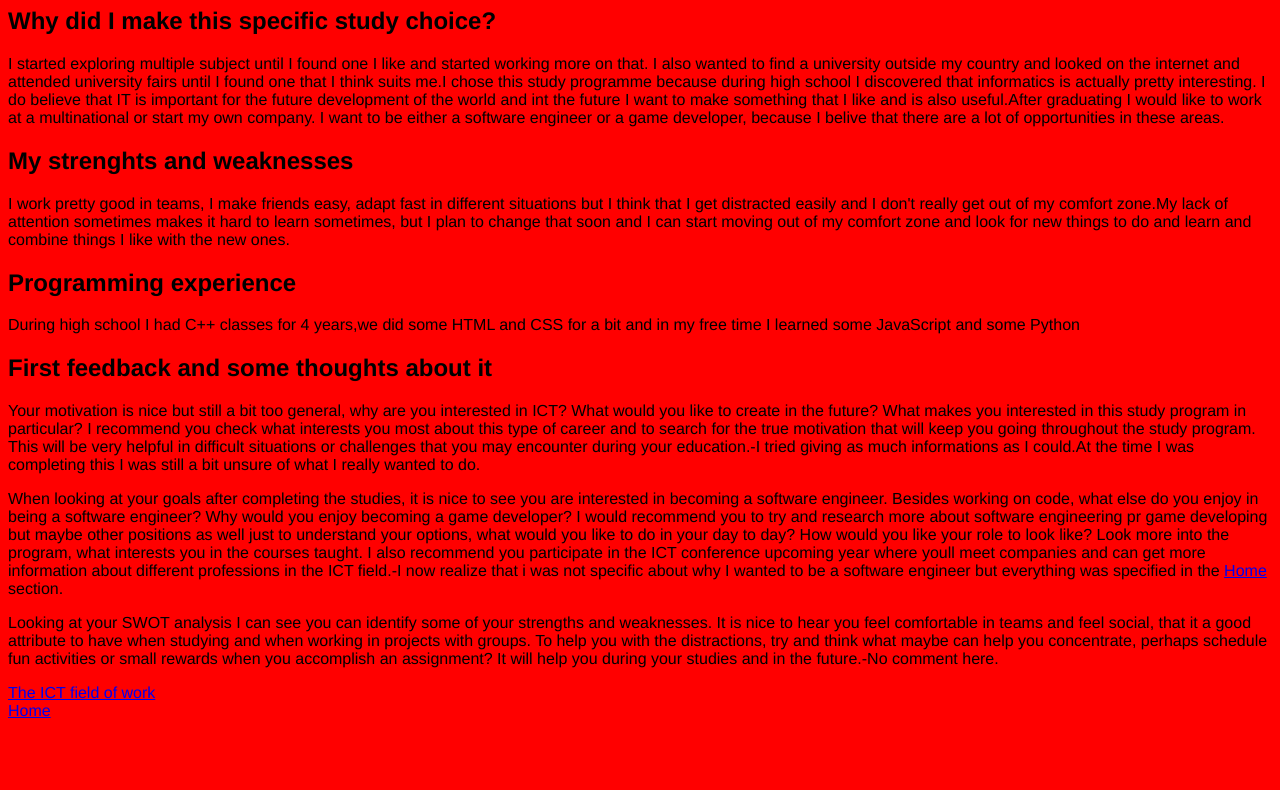
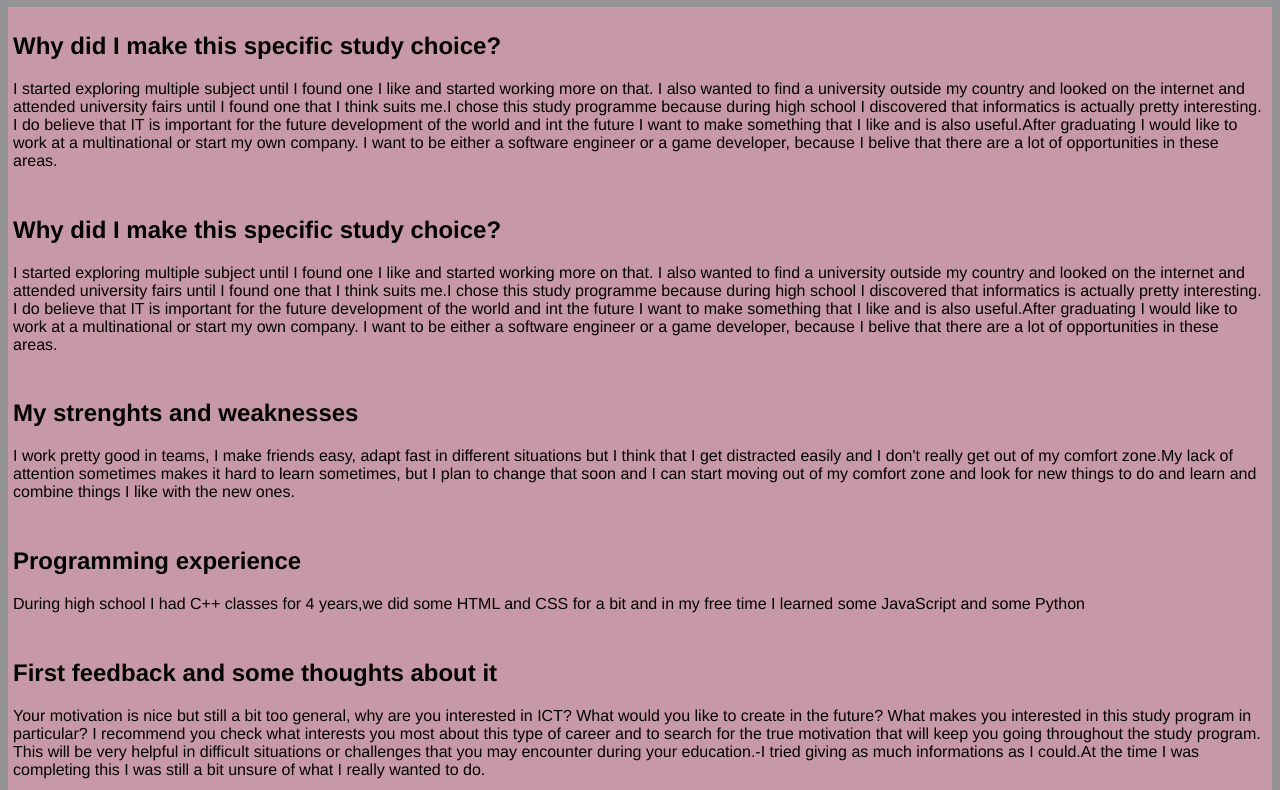
Before and after one commit to Gogu101/.github.io, a plain HTML site: page blog.html in a window 1280 px wide. Shown: the part 73-863 px from the top of the page. Before the commit the page ends 801 px from the top, so only its background shows below. Drawn offline with Linux system fonts and the light colour scheme.

Commit message:
Made changes to the webfile

```diff
--- a/blog.html
+++ b/blog.html
@@ -11,19 +11,33 @@
 
 <body>
   <h1>Darius's blog</h1>
-  <h2>Why did I make this specific study choice?</h2>
+  <div>
+    <h2>Why did I make this specific study choice?</h2>
   <p>
     I started exploring multiple subject until I found one I like and started working more on that. I also wanted to find a university outside my country and looked on the internet and attended university fairs until I found one that I think suits me.I chose this study programme because during high school I discovered that informatics is actually pretty interesting. I do believe that IT is important for the future development of the world and int the future I want to make something that I like and is also useful.After graduating I would like to work at a multinational or start my own company. I want to be either a software engineer or a game developer, because I belive that there are a lot of opportunities in these areas.
   </p>
-  <h2>My strenghts and weaknesses</h2>
+  </div>
+  <div>
+    <h2>Why did I make this specific study choice?</h2>
+  <p>
+    I started exploring multiple subject until I found one I like and started working more on that. I also wanted to find a university outside my country and looked on the internet and attended university fairs until I found one that I think suits me.I chose this study programme because during high school I discovered that informatics is actually pretty interesting. I do believe that IT is important for the future development of the world and int the future I want to make something that I like and is also useful.After graduating I would like to work at a multinational or start my own company. I want to be either a software engineer or a game developer, because I belive that there are a lot of opportunities in these areas.
+  </p>
+  </div>
+  <div>
+    <h2>My strenghts and weaknesses</h2>
   <p>I work pretty good in teams, I make friends easy, adapt fast in different situations but I think that I get distracted easily and I don't really get out of my comfort zone.My lack of attention sometimes makes it hard to learn sometimes, but I plan to change that soon and I can start moving out of my comfort zone and look for new things to do and learn and combine things I like with the new ones.</p>
-  <h2>Programming experience</h2>
+  </div>
+  <div>
+    <h2>Programming experience</h2>
   <p>During high school I had C++ classes for 4 years,we did some HTML and CSS for a bit and in my free time I learned some JavaScript and some Python</p>
-  <h2>First feedback and some thoughts about it</h2>
+  </div>
+  <div>
+    <h2>First feedback and some thoughts about it</h2>
   <p>Your motivation is nice but still a bit too general, why are you interested in ICT? What would you like to create in the future? What makes you interested in this study program in particular? I recommend you check what interests you most about this type of career and to search for the true motivation that will keep you going throughout the study program. This will be very helpful in difficult situations or challenges that you may encounter during your education.-I tried giving as much informations as I could.At the time I was completing this I was still a bit unsure of what I really wanted to do.</p>
   <p>When looking at your goals after completing the studies, it is nice to see you are interested in becoming a software engineer. Besides working on code, what else do you enjoy in being a software engineer? Why would you enjoy becoming a game developer? I would recommend you to try and research more about software engineering  pr game developing but maybe other positions as well just to understand your options, what would you like to do in your day to day? How would you like your role to look like? Look more into the program, what interests you in the courses taught. I also recommend you participate in the ICT conference upcoming year where youll meet companies and can get more information about different professions in the ICT field.-I now realize that i was not specific about why I wanted to be a software engineer but everything was specified in the <a href="index.html">Home</a> section.</a></p>
   <p>Looking at your SWOT analysis I can see you can identify some of your strengths and weaknesses. It is nice to hear you feel comfortable in teams and feel social, that it a good attribute to have when studying and when working in projects with groups. To help you with the distractions, try and think what maybe can help you concentrate, perhaps schedule fun activities or small rewards when you accomplish an assignment? It will help you during your studies and in the future.-No comment here.</p>
   <a href="https://www.planitplus.net/CareerAreas/View/8#:~:text=There%20are%20many%20different%20sectors,administration%20and%20web%20and%20multimedia.">The ICT field of work</a>
+  </div>
 </body>
 <ul>
   <li><a href="index.html">Home</a></li>
--- a/style.css
+++ b/style.css
@@ -16,5 +16,10 @@ ul {
 
 body
 {
-    background-color: red;
+    background-color:#949396 ;
 }
+div
+{
+    background-color: #C799A6;
+    padding: 5px;
+}
```
Also changed, not shown: dashboard.html (+1 -1 lines), faq.html (+1 -2 lines), index.html (+8 -4 lines), profile.html (+5 -5 lines).
